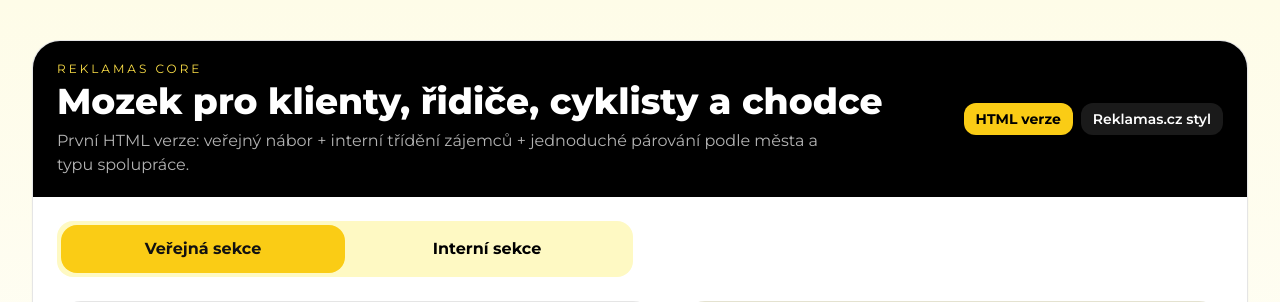
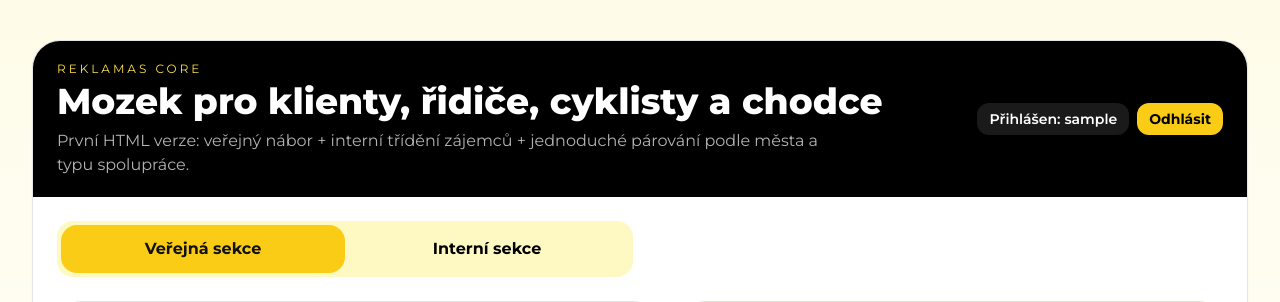
Before and after one commit to michalsurmanek-sketch/reklamas, a PHP site: page /admin.php in a window 1280 px wide. Shown: the top 302 px of the page. Run offline with PHP 8.4, Linux system fonts and the light colour scheme; the visitor is signed in with stand-in values (Sample User, id 1); some libraries are stand-ins or nearby versions.

Commit message:
Update admin.php

```diff
--- a/admin.php
+++ b/admin.php
@@ -1,3 +1,13 @@
+<?php
+require_once 'config.php';
+
+if (!isLoggedIn()) {
+    header('Location: login.php');
+    exit;
+}
+
+$username = $_SESSION['reklamas_username'] ?? 'admin';
+?>
 <!doctype html>
 <html lang="cs">
 <head>
@@ -32,9 +42,14 @@
             <h1 class="text-2xl md:text-4xl font-extrabold mt-1">Mozek pro klienty, řidiče, cyklisty a chodce</h1>
             <p class="text-white/70 mt-2 max-w-3xl">První HTML verze: veřejný nábor + interní třídění zájemců + jednoduché párování podle města a typu spolupráce.</p>
           </div>
-          <div class="flex flex-wrap gap-2">
-            <span class="rounded-xl bg-yellow-400 text-black px-3 py-1.5 text-sm font-bold">HTML verze</span>
-            <span class="rounded-xl bg-white/10 text-white px-3 py-1.5 text-sm font-semibold">Reklamas.cz styl</span>
+
+          <div class="flex flex-wrap items-center gap-2">
+            <span class="rounded-xl bg-white/10 text-white px-3 py-1.5 text-sm font-semibold">
+              Přihlášen: <?php echo htmlspecialchars($username, ENT_QUOTES, 'UTF-8'); ?>
+            </span>
+            <a href="logout.php" class="rounded-xl bg-yellow-400 text-black px-3 py-1.5 text-sm font-bold hover:bg-yellow-300 transition">
+              Odhlásit
+            </a>
           </div>
         </div>
       </div>
@@ -204,7 +219,7 @@
 
                   <div class="space-y-2">
                     <label class="block text-sm font-semibold">Město</label>
-                    <select id="cityFilter" class="w-full rounded-2xl border border-black/10 px-4 py-3 outline-none focus:border-black">
+                    <select id="cityFilter" class="w-full rounded-2xl border borderblack/10 px-4 py-3 outline-none focus:border-black">
                       <option value="vse">Všechna města</option>
                     </select>
                   </div>
```
